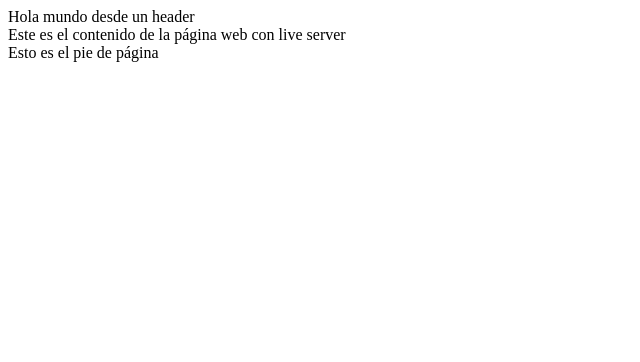
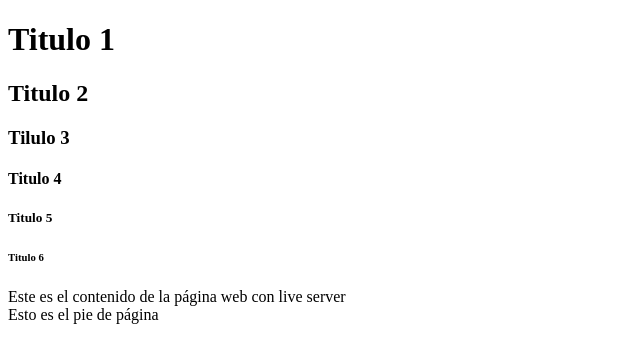
Before and after one commit to JaimeAndresSeg/misiontic_ciclo3_grupo24, a plain HTML site: page introduction-html/index.html in a window 1280 px wide. Shown: the whole page, without its empty margins (0-640 px from the left). Drawn offline with Linux system fonts and the light colour scheme.

Commit message:
Agregar archivos de HTML H1

```diff
--- a/introduction-html/index.html
+++ b/introduction-html/index.html
@@ -11,7 +11,14 @@
  <!--Cuerpo del documento-->
  <body>
     <!--Cabecera del contenido-->
-    <header>Hola mundo  desde un header</header>
+    <header>
+    <h1>Titulo 1</h1>
+    <h2>Titulo 2</h2>
+    <h3>Tilulo 3</h3>
+    <h4>Titulo 4</h4>
+    <h5>Titulo 5</h5>
+    <h6>Titulo 6</h6>
+
     <!--Cuerpo del documento-->
   <main>
     Este es el contenido de la página web con live server
```
Also changed, not shown: 1 other file.
